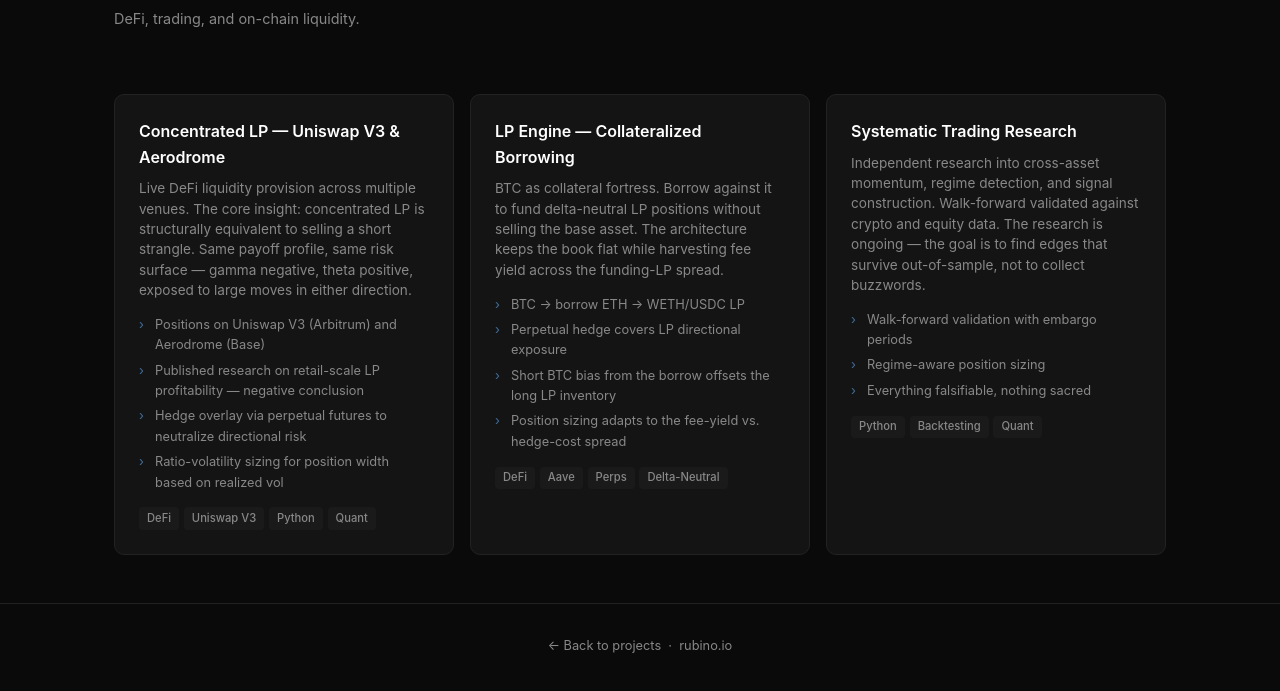
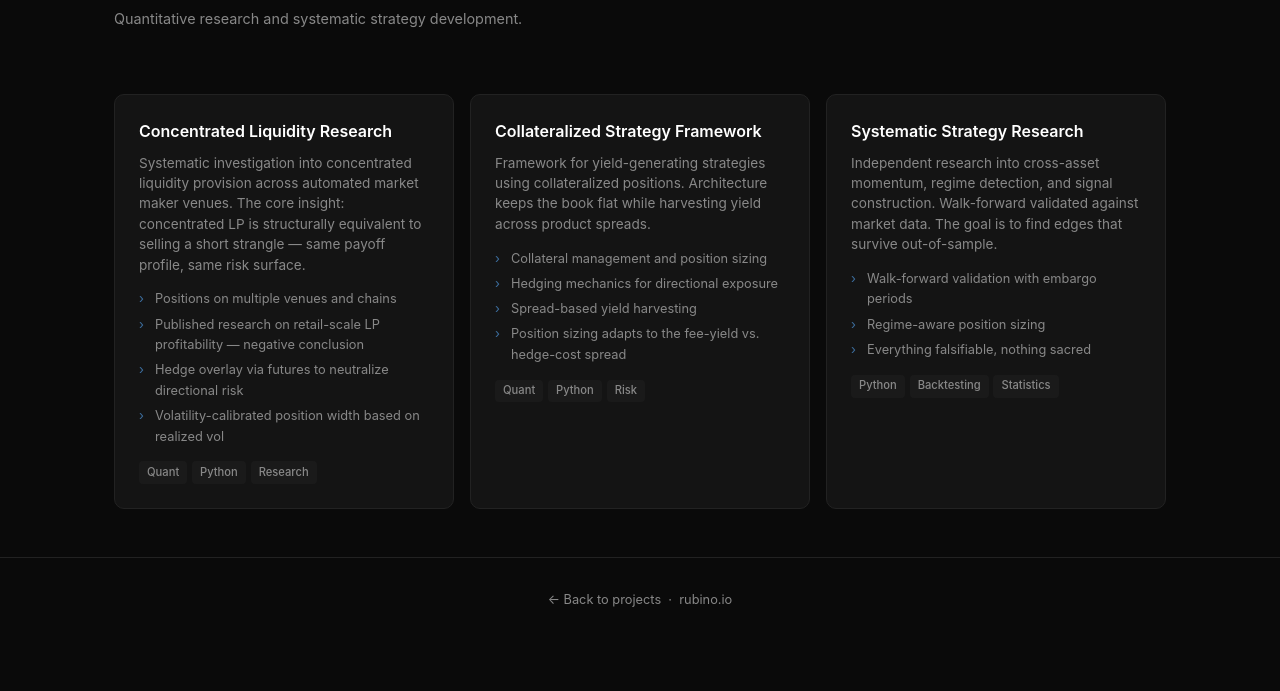
Before and after one commit to rubinonico/portfolio, a plain HTML site: page finance.html in a window 1280 px wide. Shown: the part 109-800 px from the top of the page. Drawn offline with Linux system fonts and the light colour scheme.

Commit message:
Tone down project descriptions: remove crypto/DeFi/chemistry language, remove proper project names (White Mule, Morgul, Silmaril), genericize finance and hardware descriptions

```diff
--- a/finance.html
+++ b/finance.html
@@ -74,7 +74,7 @@
 <div class="page-header">
   <a href="index.html">← Back</a>
   <h1>Finance</h1>
-  <p class="sub">DeFi, trading, and on-chain liquidity.</p>
+  <p class="sub">Quantitative research and systematic strategy development.</p>
 </div>
 
 <div class="container">
@@ -83,42 +83,40 @@
   <div class="grid">
 
     <div class="card">
-      <h3>Concentrated LP — Uniswap V3 &amp; Aerodrome</h3>
-      <p>Live DeFi liquidity provision across multiple venues. The core insight: concentrated LP is structurally equivalent to selling a short strangle. Same payoff profile, same risk surface — gamma negative, theta positive, exposed to large moves in either direction.</p>
+      <h3>Concentrated Liquidity Research</h3>
+      <p>Systematic investigation into concentrated liquidity provision across automated market maker venues. The core insight: concentrated LP is structurally equivalent to selling a short strangle — same payoff profile, same risk surface.</p>
       <ul>
-        <li>Positions on Uniswap V3 (Arbitrum) and Aerodrome (Base)</li>
+        <li>Positions on multiple venues and chains</li>
         <li>Published research on retail-scale LP profitability — negative conclusion</li>
-        <li>Hedge overlay via perpetual futures to neutralize directional risk</li>
-        <li>Ratio-volatility sizing for position width based on realized vol</li>
+        <li>Hedge overlay via futures to neutralize directional risk</li>
+        <li>Volatility-calibrated position width based on realized vol</li>
       </ul>
       <div class="tags">
-        <span class="tag">DeFi</span>
-        <span class="tag">Uniswap V3</span>
+        <span class="tag">Quant</span>
         <span class="tag">Python</span>
-        <span class="tag">Quant</span>
+        <span class="tag">Research</span>
       </div>
     </div>
 
     <div class="card">
-      <h3>LP Engine — Collateralized Borrowing</h3>
-      <p>BTC as collateral fortress. Borrow against it to fund delta-neutral LP positions without selling the base asset. The architecture keeps the book flat while harvesting fee yield across the funding-LP spread.</p>
+      <h3>Collateralized Strategy Framework</h3>
+      <p>Framework for yield-generating strategies using collateralized positions. Architecture keeps the book flat while harvesting yield across product spreads.</p>
       <ul>
-        <li>BTC → borrow ETH → WETH/USDC LP</li>
-        <li>Perpetual hedge covers LP directional exposure</li>
-        <li>Short BTC bias from the borrow offsets the long LP inventory</li>
+        <li>Collateral management and position sizing</li>
+        <li>Hedging mechanics for directional exposure</li>
+        <li>Spread-based yield harvesting</li>
         <li>Position sizing adapts to the fee-yield vs. hedge-cost spread</li>
       </ul>
       <div class="tags">
-        <span class="tag">DeFi</span>
-        <span class="tag">Aave</span>
-        <span class="tag">Perps</span>
-        <span class="tag">Delta-Neutral</span>
+        <span class="tag">Quant</span>
+        <span class="tag">Python</span>
+        <span class="tag">Risk</span>
       </div>
     </div>
 
     <div class="card">
-      <h3>Systematic Trading Research</h3>
-      <p>Independent research into cross-asset momentum, regime detection, and signal construction. Walk-forward validated against crypto and equity data. The research is ongoing — the goal is to find edges that survive out-of-sample, not to collect buzzwords.</p>
+      <h3>Systematic Strategy Research</h3>
+      <p>Independent research into cross-asset momentum, regime detection, and signal construction. Walk-forward validated against market data. The goal is to find edges that survive out-of-sample.</p>
       <ul>
         <li>Walk-forward validation with embargo periods</li>
         <li>Regime-aware position sizing</li>
@@ -127,7 +125,7 @@
       <div class="tags">
         <span class="tag">Python</span>
         <span class="tag">Backtesting</span>
-        <span class="tag">Quant</span>
+        <span class="tag">Statistics</span>
       </div>
     </div>
 
```
Also changed, not shown: index.html (+10 -10 lines), labs.html (+10 -12 lines).
